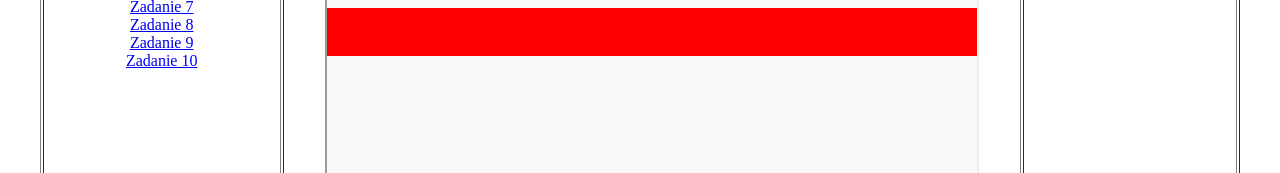
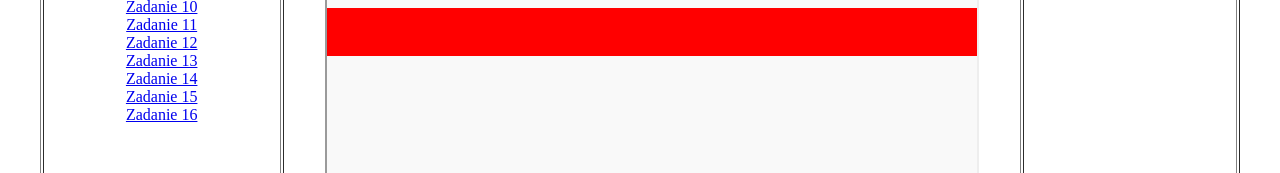
Before and after one commit to Heniekkk1234/csshenryk, a plain HTML site: page index.html in a window 1280 px wide. Shown: the part 409-582 px from the top of the page. Drawn offline with Linux system fonts and the light colour scheme.

Commit message:
Update index.html

```diff
--- a/index.html
+++ b/index.html
@@ -25,6 +25,12 @@
                 <a href="zadanie8_pisz.html" target="strony">Zadanie 8</a><br>
                 <a href="zadanie9_pisz.html" target="strony">Zadanie 9</a><br>
                 <a href="zadanie10_pisz.html" target="strony">Zadanie 10</a><br>
+                <a href="zadanie11_pisz.html" target="strony">Zadanie 11</a><br>
+                <a href="zadanie12_pisz.html" target="strony">Zadanie 12</a><br>
+                <a href="zadanie13_pisz.html" target="strony">Zadanie 13</a><br>
+                <a href="zadanie14_pisz.html" target="strony">Zadanie 14</a><br>
+                <a href="zadanie15_pisz.html" target="strony">Zadanie 15</a><br>
+                <a href="zadanie16_pisz.html" target="strony">Zadanie 16</a><br>
             </td>
 
             <!-- Srodkowa kolumna - wyswietlanie zadan -->
```
